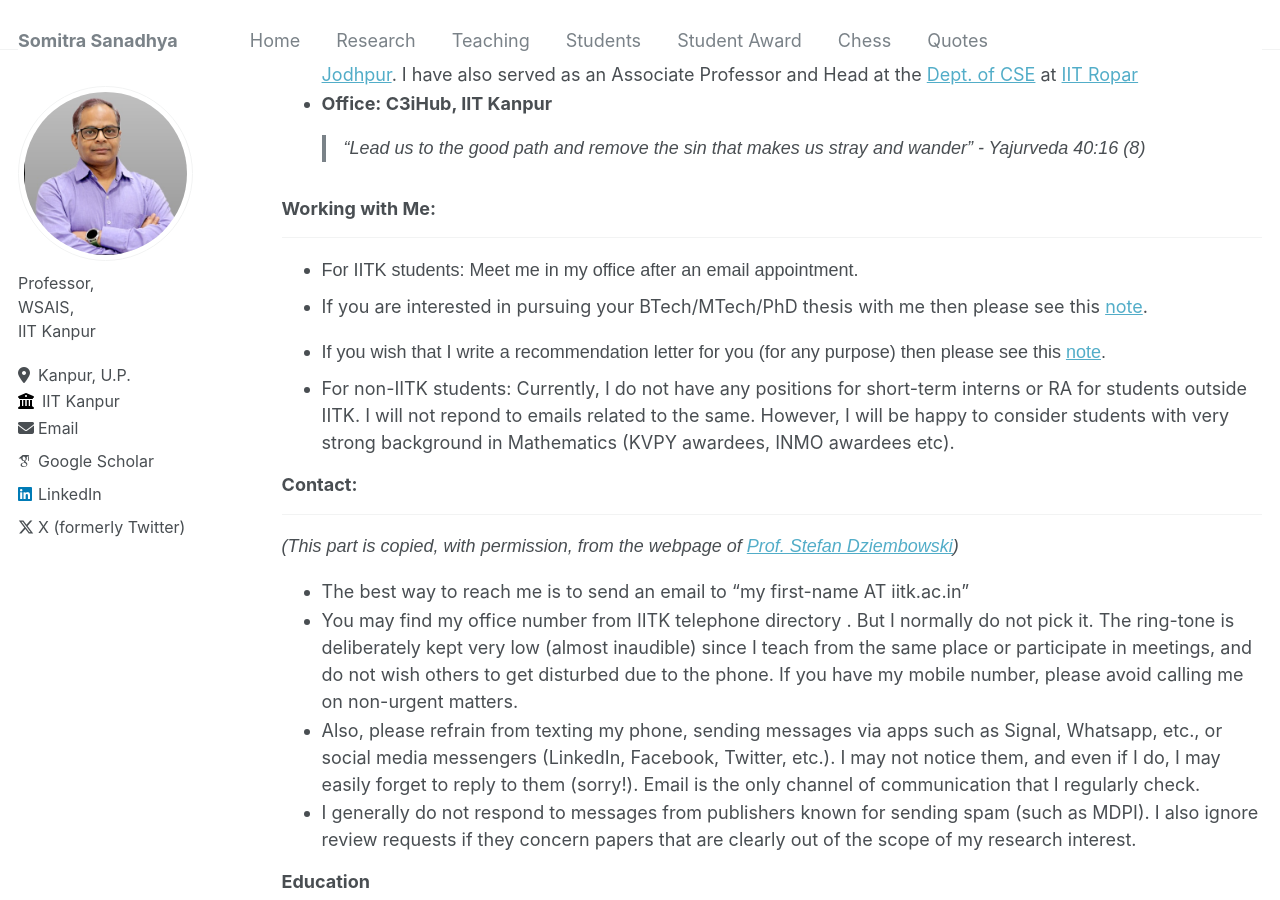
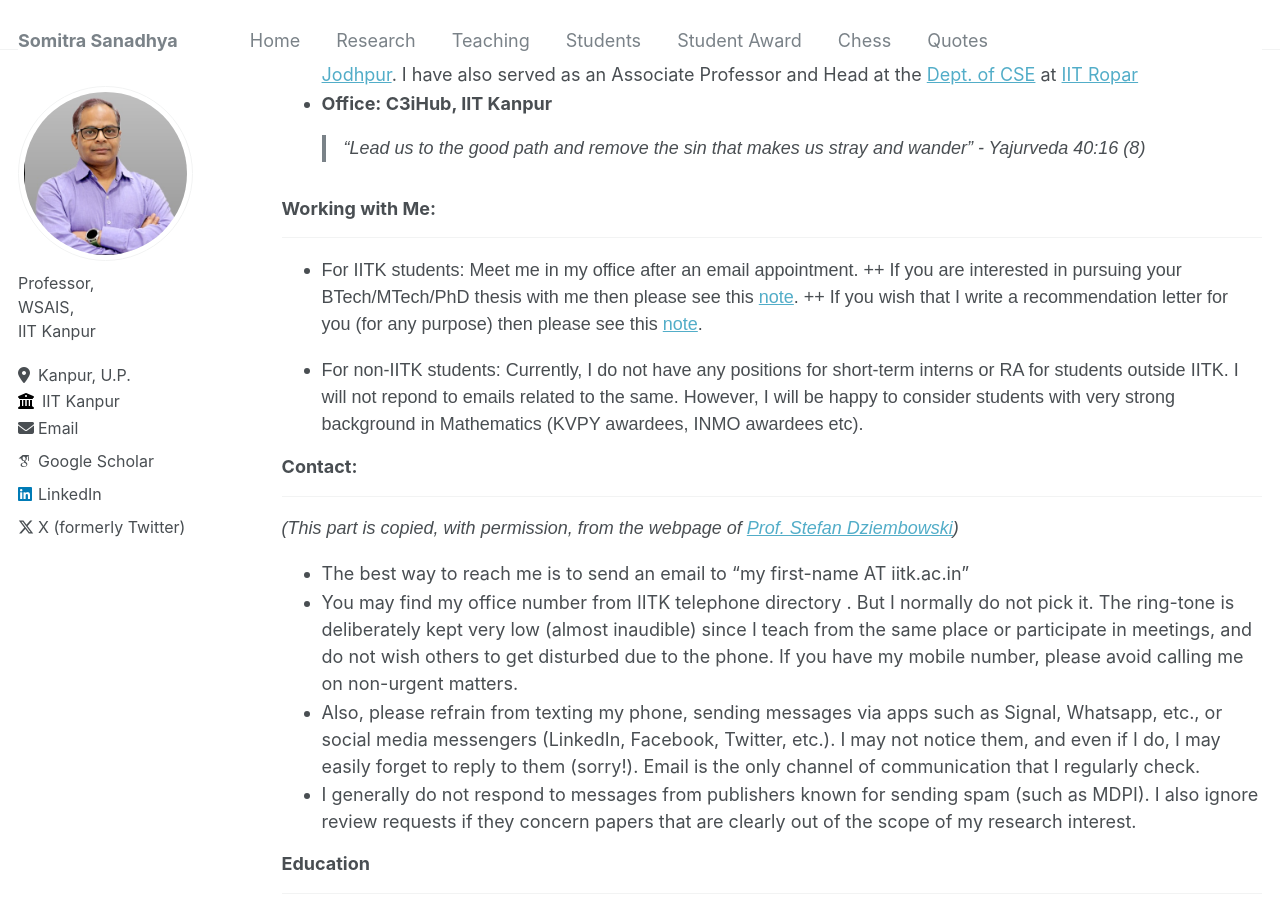
Before and after one commit to somitra-sanadhya/somitra-sanadhya.github.io, a Jekyll site: the page built from _pages/about.md, in a window 1280 px wide and 900 px high, scrolled down 694 px. Built offline with Jekyll 4.4.1, drawn with Linux system fonts in a browser that asks for light colours; some web fonts are replaced.

```diff
--- a/_pages/about.md
+++ b/_pages/about.md
@@ -28,9 +28,8 @@ redirect_from:
 ### Working with Me:
 -----
   + For IITK students: Meet me in my office after an email appointment.
-
-  + If you are interested in pursuing your BTech/MTech/PhD thesis with me then please see this [note](https://somitra-sanadhya.github.io/note1).
-  + If you wish that I write a recommendation letter for you (for any purpose) then please see this [note](https://somitra-sanadhya.github.io/note2).
+  ++ If you are interested in pursuing your BTech/MTech/PhD thesis with me then please see this [note](https://somitra-sanadhya.github.io/note1).
+  ++ If you wish that I write a recommendation letter for you (for any purpose) then please see this [note](https://somitra-sanadhya.github.io/note2).
 
 + For non-IITK students:
     Currently, I do not have any positions for short-term interns or RA for students outside IITK. I will not repond to emails related to the same. However, I will be happy to consider students with very strong background in Mathematics (KVPY awardees, INMO awardees etc).
```
